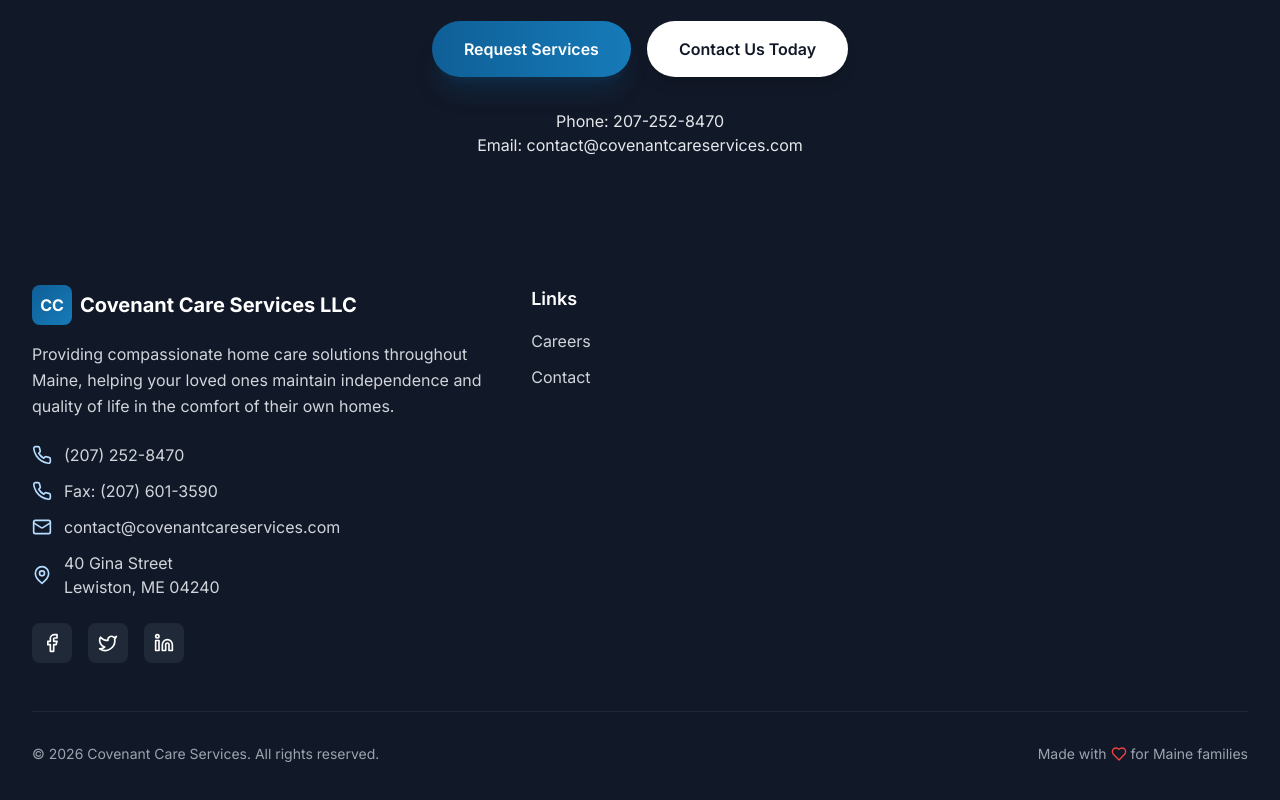
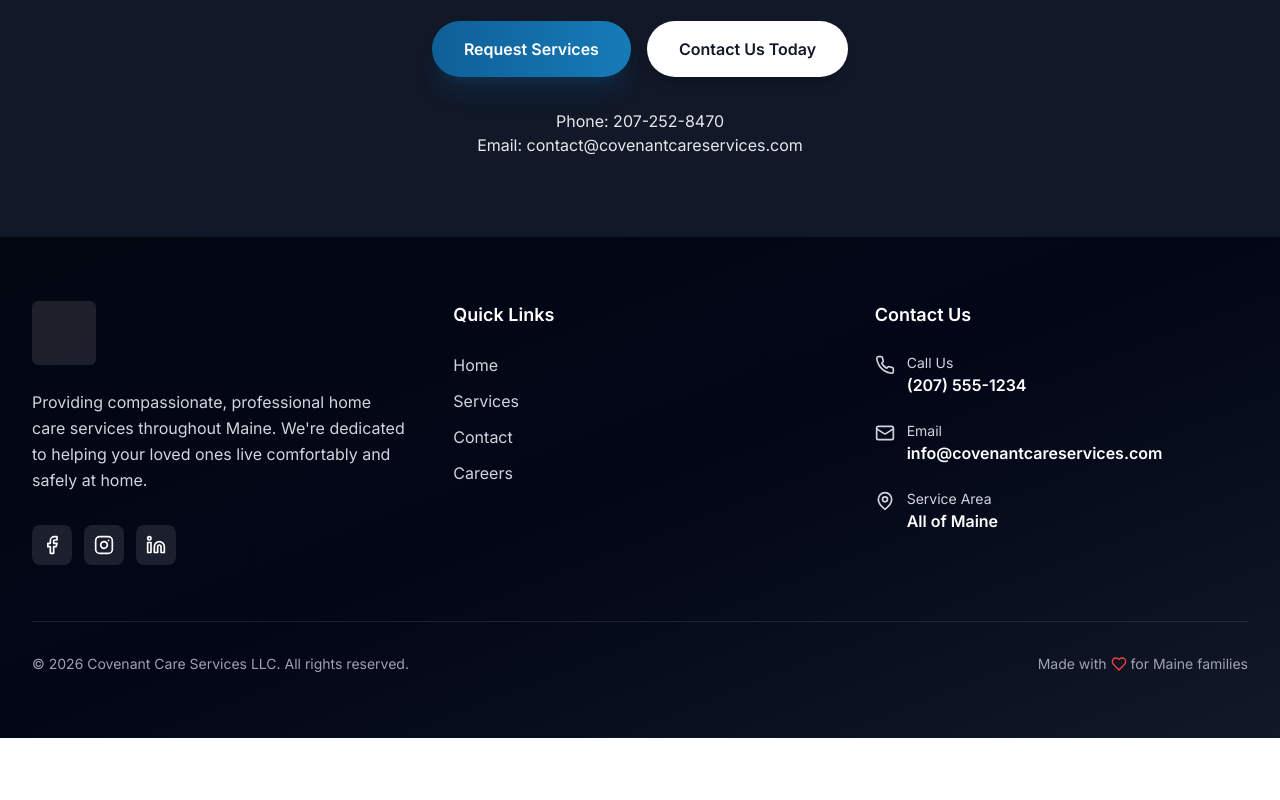
Before and after one commit to technophilej/Covenant_care_services, a Next.js app: page / in a window 1280 px wide. Shown: the part 2954-3754 px from the top of the page. After the commit the page ends 3692 px from the top, so only its background shows below. Built offline with nearby package versions, Linux system fonts and the light colour scheme.

Commit message:
Match footer layout to new design

```diff
--- a/components/layout/Footer.jsx
+++ b/components/layout/Footer.jsx
@@ -2,108 +2,109 @@
 
 import React from 'react';
 import Link from 'next/link';
-import { Phone, Mail, MapPin, Heart, Facebook, Twitter, Linkedin } from 'lucide-react';
+import { Phone, Mail, MapPin, Heart, Facebook, Instagram, Linkedin } from 'lucide-react';
 
 export default function Footer() {
   const currentYear = new Date().getFullYear();
 
-  const footerLinks = {
-    legal: [
-      { href: '/contact?tab=careers', label: 'Careers' },
-      { href: '/contact', label: 'Contact' },
-    ],
-  };
-
   return (
-    <footer className="bg-gray-900 text-white">
-      <div className="max-w-7xl mx-auto px-4 sm:px-6 lg:px-8 py-12">
-        <div className="grid grid-cols-1 md:grid-cols-2 lg:grid-cols-5 gap-8">
-          {/* Company Info */}
-          <div className="lg:col-span-2">
-            <div className="flex items-center space-x-2 mb-4">
-              <div className="w-10 h-10 bg-gradient-to-br from-brand-blue-600 to-brand-blue-500 rounded-lg flex items-center justify-center">
-                <span className="text-white font-bold">CC</span>
-              </div>
-              <span className="text-xl font-bold">Covenant Care Services LLC</span>
-            </div>
-            <p className="text-gray-300 mb-6 leading-relaxed">
-              Providing compassionate home care solutions throughout Maine,
-              helping your loved ones maintain independence and quality of life
-              in the comfort of their own homes.
+    <footer className="bg-gradient-to-br from-gray-950 via-slate-950 to-gray-900 text-white">
+      <div className="max-w-7xl mx-auto px-4 sm:px-6 lg:px-8 py-16">
+        <div className="grid grid-cols-1 md:grid-cols-3 gap-12">
+          <div>
+            <div className="w-16 h-16 bg-white/10 rounded-md mb-6" />
+            <p className="text-gray-300 leading-relaxed max-w-sm">
+              Providing compassionate, professional home care services throughout Maine. We're dedicated to helping your loved ones live comfortably and safely at home.
             </p>
-
-            {/* Contact Info */}
-            <div className="space-y-3">
-              <div className="flex items-center space-x-3 text-gray-300">
-                <Phone className="w-5 h-5 text-brand-blue-200" />
-                <span>(207) 252-8470</span>
-              </div>
-              <div className="flex items-center space-x-3 text-gray-300">
-                <Phone className="w-5 h-5 text-brand-blue-200" />
-                <span>Fax: (207) 601-3590</span>
-              </div>
-              <div className="flex items-center space-x-3 text-gray-300">
-                <Mail className="w-5 h-5 text-brand-blue-200" />
-                <span>contact@covenantcareservices.com</span>
-              </div>
-              <div className="flex items-center space-x-3 text-gray-300">
-                <MapPin className="w-5 h-5 text-brand-blue-200" />
-                <span>
-                  40 Gina Street
-                  <br />
-                  Lewiston, ME 04240
-                </span>
-              </div>
-            </div>
-
-            {/* Social Links */}
-            <div className="flex space-x-4 mt-6">
+            <div className="flex gap-3 mt-8">
               <a
                 href="#"
-                className="w-10 h-10 bg-gray-800 hover:bg-brand-blue-600 rounded-lg flex items-center justify-center transition-colors duration-200"
+                className="w-10 h-10 bg-white/10 hover:bg-white/20 rounded-lg flex items-center justify-center transition-colors"
               >
                 <Facebook className="w-5 h-5" />
               </a>
               <a
                 href="#"
-                className="w-10 h-10 bg-gray-800 hover:bg-brand-blue-600 rounded-lg flex items-center justify-center transition-colors duration-200"
+                className="w-10 h-10 bg-white/10 hover:bg-white/20 rounded-lg flex items-center justify-center transition-colors"
               >
-                <Twitter className="w-5 h-5" />
+                <Instagram className="w-5 h-5" />
               </a>
               <a
                 href="#"
-                className="w-10 h-10 bg-gray-800 hover:bg-brand-blue-600 rounded-lg flex items-center justify-center transition-colors duration-200"
+                className="w-10 h-10 bg-white/10 hover:bg-white/20 rounded-lg flex items-center justify-center transition-colors"
               >
                 <Linkedin className="w-5 h-5" />
               </a>
             </div>
           </div>
 
-          {/* Footer Links */}
           <div>
-            <h3 className="text-lg font-semibold mb-4">Links</h3>
-            <ul className="space-y-3">
-              {footerLinks.legal.map((link) => (
-                <li key={link.label}>
-                  <Link
-                    href={link.href}
-                    className="text-gray-300 hover:text-brand-blue-200 transition-colors duration-200"
+            <h3 className="text-lg font-semibold mb-6">Quick Links</h3>
+            <ul className="space-y-3 text-gray-300">
+              <li>
+                <Link href="/" className="hover:text-white transition-colors">
+                  Home
+                </Link>
+              </li>
+              <li>
+                <Link href="/services" className="hover:text-white transition-colors">
+                  Services
+                </Link>
+              </li>
+              <li>
+                <Link href="/contact" className="hover:text-white transition-colors">
+                  Contact
+                </Link>
+              </li>
+              <li>
+                <Link href="/contact?tab=careers" className="hover:text-white transition-colors">
+                  Careers
+                </Link>
+              </li>
+            </ul>
+          </div>
+
+          <div>
+            <h3 className="text-lg font-semibold mb-6">Contact Us</h3>
+            <div className="space-y-6 text-gray-300">
+              <div className="flex items-start gap-3">
+                <Phone className="w-5 h-5 mt-0.5" />
+                <div>
+                  <div className="text-sm">Call Us</div>
+                  <a href="tel:+12075551234" className="text-white font-semibold hover:underline">
+                    (207) 555-1234
+                  </a>
+                </div>
+              </div>
+
+              <div className="flex items-start gap-3">
+                <Mail className="w-5 h-5 mt-0.5" />
+                <div>
+                  <div className="text-sm">Email</div>
+                  <a
+                    href="mailto:info@covenantcareservices.com"
+                    className="text-white font-semibold hover:underline break-all"
                   >
-                    {link.label}
-                  </Link>
-                </li>
-              ))}
-            </ul>
+                    info@covenantcareservices.com
+                  </a>
+                </div>
+              </div>
+
+              <div className="flex items-start gap-3">
+                <MapPin className="w-5 h-5 mt-0.5" />
+                <div>
+                  <div className="text-sm">Service Area</div>
+                  <div className="text-white font-semibold">All of Maine</div>
+                </div>
+              </div>
+            </div>
           </div>
         </div>
 
-        {/* Bottom Bar */}
-        <div className="border-t border-gray-800 mt-12 pt-8">
-          <div className="flex flex-col md:flex-row justify-between items-center">
-            <p className="text-gray-400 text-sm">
-              © {currentYear} Covenant Care Services. All rights reserved.
-            </p>
-            <p className="text-gray-400 text-sm mt-2 md:mt-0 flex items-center">
+        <div className="border-t border-white/10 mt-14 pt-8">
+          <div className="flex flex-col md:flex-row justify-between items-center gap-2">
+            <p className="text-gray-400 text-sm">© {currentYear} Covenant Care Services LLC. All rights reserved.</p>
+            <p className="text-gray-400 text-sm flex items-center">
               Made with <Heart className="w-4 h-4 mx-1 text-red-500" /> for Maine families
             </p>
           </div>
```
